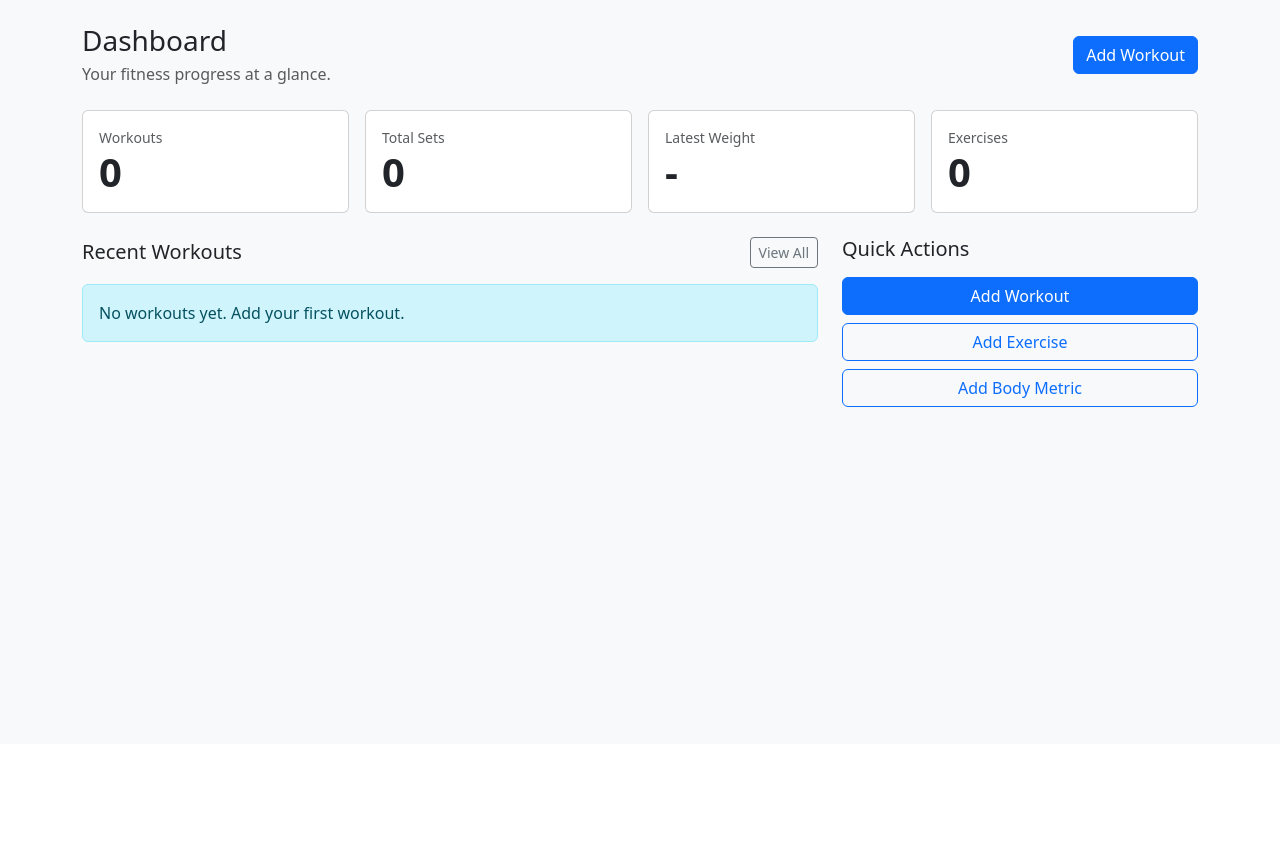
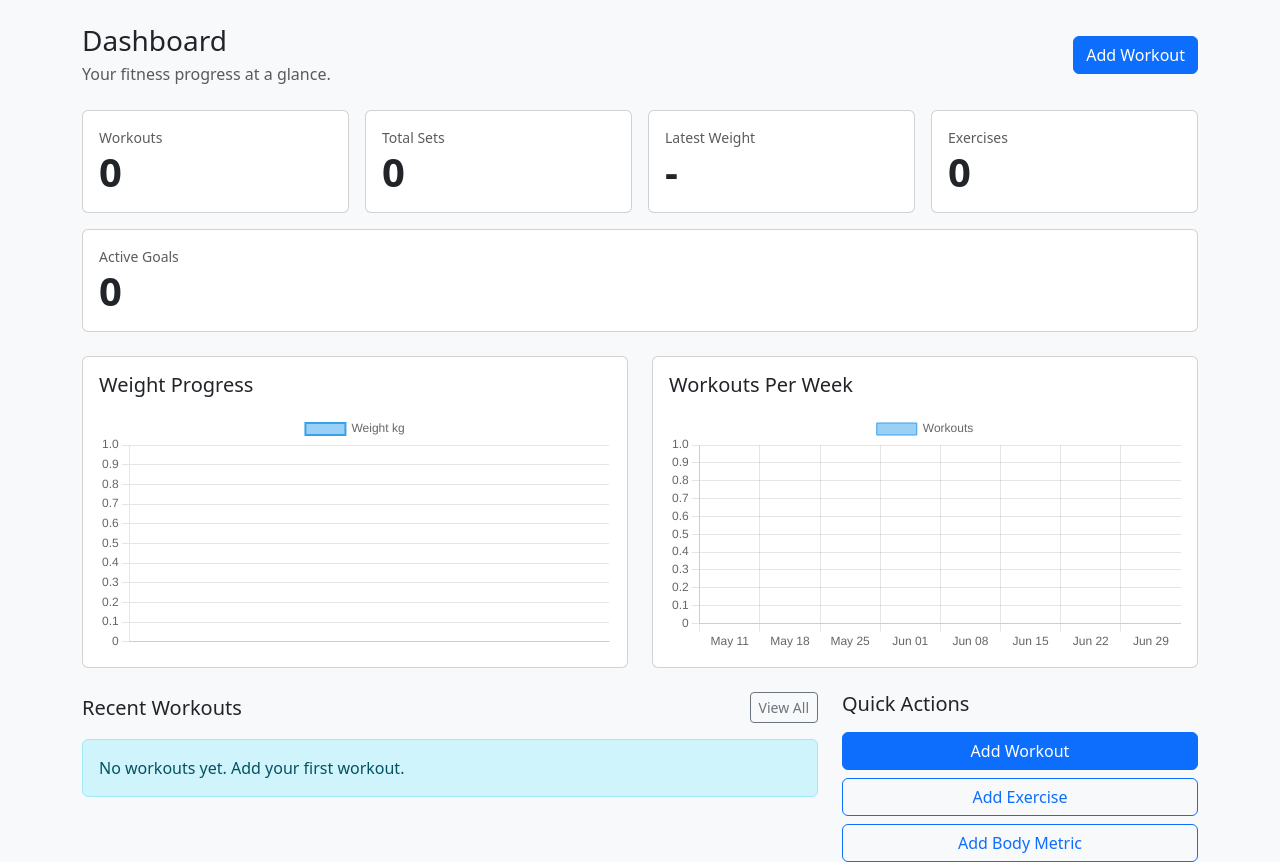
Before and after one commit to vfb-dev/minifit, a Django app: page / in a window 1280 px wide. Shown: the part 56-918 px from the top of the page. Before the commit the page ends 463 px from the top, so only its background shows below. Run offline with Django 5.2, Linux system fonts and the light colour scheme; the visitor is signed in with stand-in values (Sample User, id 1); data that the repository does not hold is empty.

Commit message:
dashboard charts

```diff
--- a/templates/tracker/dashboard.html
+++ b/templates/tracker/dashboard.html
@@ -54,6 +54,35 @@
             </div>
         </div>
     </div>
+
+    <div class="col-md">
+        <div class="card">
+            <div class="card-body">
+                <div class="text-muted small">Active Goals</div>
+                <div class="display-6 fw-bold">{{ active_goals }}</div>
+            </div>
+        </div>
+    </div>
+</div>
+
+<div class="row g-4 mb-4">
+    <div class="col-lg-6">
+        <div class="card">
+            <div class="card-body">
+                <h2 class="h5 mb-3">Weight Progress</h2>
+                <canvas id="weightChart" height="140"></canvas>
+            </div>
+        </div>
+    </div>
+
+    <div class="col-lg-6">
+        <div class="card">
+            <div class="card-body">
+                <h2 class="h5 mb-3">Workouts Per Week</h2>
+                <canvas id="workoutChart" height="140"></canvas>
+            </div>
+        </div>
+    </div>
 </div>
 
 <div class="row g-4">
@@ -90,4 +119,42 @@
         </div>
     </div>
 </div>
+
+{{ weight_labels|json_script:"weight-labels" }}
+{{ weight_values|json_script:"weight-values" }}
+{{ workout_week_labels|json_script:"workout-week-labels" }}
+{{ workout_week_values|json_script:"workout-week-values" }}
+
+<script src="https://cdn.jsdelivr.net/npm/chart.js"></script>
+<script>
+    const weightLabels = JSON.parse(document.getElementById("weight-labels").textContent);
+    const weightValues = JSON.parse(document.getElementById("weight-values").textContent);
+    const workoutWeekLabels = JSON.parse(document.getElementById("workout-week-labels").textContent);
+    const workoutWeekValues = JSON.parse(document.getElementById("workout-week-values").textContent);
+
+    new Chart(document.getElementById("weightChart"), {
+        type: "line",
+        data: {
+            labels: weightLabels,
+            datasets: [{
+                label: "Weight kg",
+                data: weightValues,
+                borderWidth: 2,
+                tension: 0.3
+            }]
+        }
+    });
+
+    new Chart(document.getElementById("workoutChart"), {
+        type: "bar",
+        data: {
+            labels: workoutWeekLabels,
+            datasets: [{
+                label: "Workouts",
+                data: workoutWeekValues,
+                borderWidth: 1
+            }]
+        }
+    });
+</script>
 {% endblock %}
--- a/tracker/views.py
+++ b/tracker/views.py
@@ -7,6 +7,8 @@ from django.contrib.auth.decorators import login_required
 
 from .forms import BodyMetricForm, ExerciseForm, GoalForm, WorkoutForm, WorkoutSetForm
 from .models import BodyMetric, Exercise, Goal, Workout, WorkoutSet
+
+from datetime import timedelta
 
 def register(request):
     if request.method == "POST":
@@ -30,6 +32,26 @@ def dashboard(request):
     total_sets = WorkoutSet.objects.filter(workout__user=request.user).count()
     exercise_count = Exercise.objects.count()
     latest_metric = BodyMetric.objects.filter(user=request.user).first()
+    active_goals = Goal.objects.filter(user=request.user, completed=False).count()
+
+    metrics = BodyMetric.objects.filter(user=request.user).order_by("date")[:20]
+    weight_labels = [metric.date.strftime("%b %d") for metric in metrics]
+    weight_values = [float(metric.weight_kg) for metric in metrics]
+
+    today = timezone.localdate()
+    current_week_start = today - timedelta(days=today.weekday())
+
+    workout_week_labels = []
+    workout_week_values = []
+
+    for weeks_ago in range(7, -1, -1):
+        week_start = current_week_start - timedelta(weeks=weeks_ago)
+        week_end = week_start + timedelta(days=6)
+
+        workout_week_labels.append(week_start.strftime("%b %d"))
+        workout_week_values.append(
+            workouts.filter(date__range=[week_start, week_end]).count()
+        )
 
     return render(
         request,
@@ -40,6 +62,11 @@ def dashboard(request):
             "total_sets": total_sets,
             "exercise_count": exercise_count,
             "latest_metric": latest_metric,
+            "active_goals": active_goals,
+            "weight_labels": weight_labels,
+            "weight_values": weight_values,
+            "workout_week_labels": workout_week_labels,
+            "workout_week_values": workout_week_values,
         },
     )
 
```
